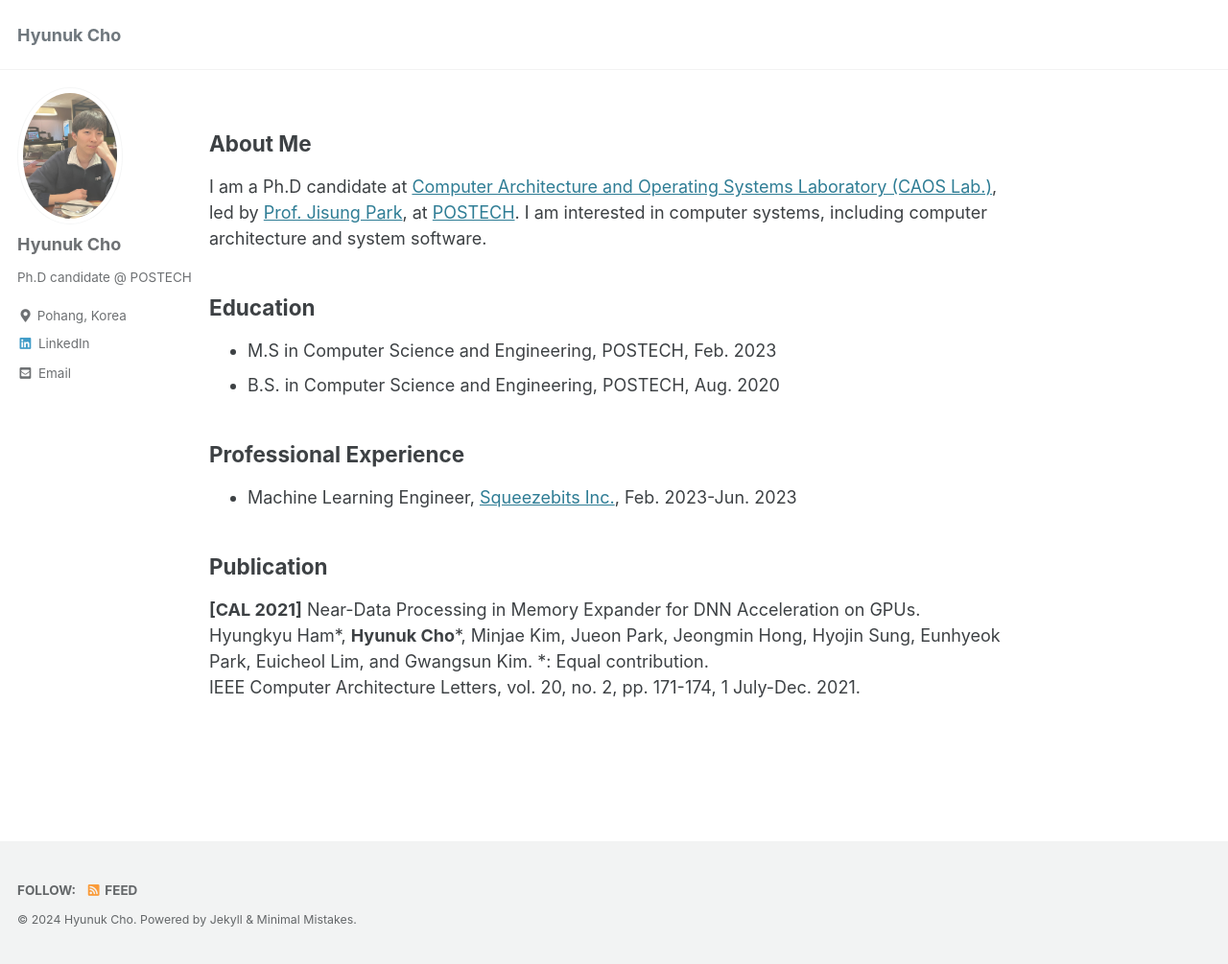
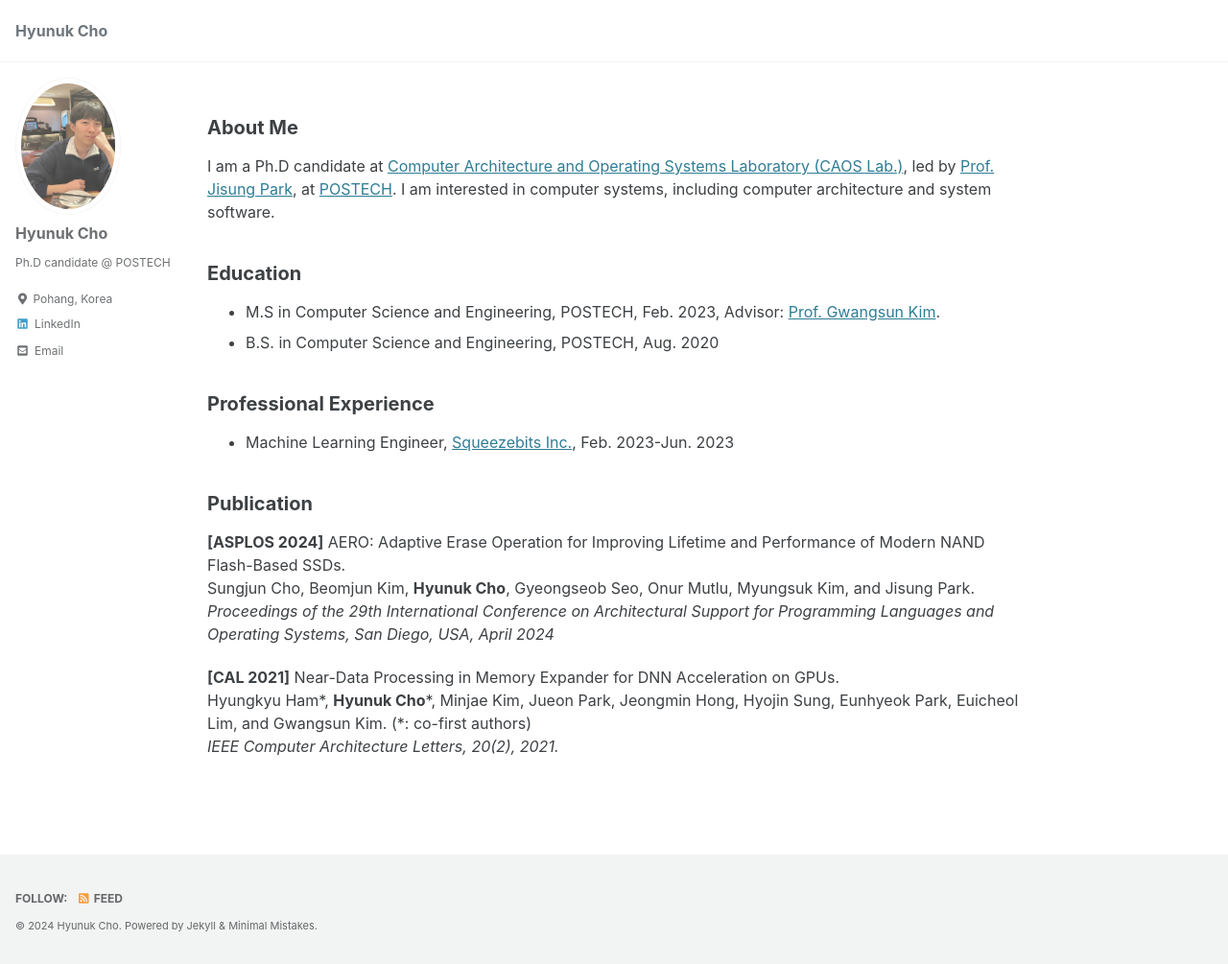
Before and after one commit to gusdnr9779/gusdnr9779.github.io, a Jekyll site: the page built from index.html, in a window 1280 px wide and 1005 px high. Shown: the whole window at 96% size. Built offline with Jekyll 4.4.1, drawn with Linux system fonts in a browser that asks for light colours; cached includes are drawn as plain includes; the list of posts is cut into pages by our own code.

Commit message:
font size and page size

```diff
--- a/_config.yml
+++ b/_config.yml
@@ -286,8 +286,9 @@
   - scope:
       path: ""
       type: posts
+      layout: single
+      classes: wide
     values:
-      layout: single
       author_profile: true
       read_time: true
       comments: # true
--- a/_layouts/home.html
+++ b/_layouts/home.html
@@ -22,7 +22,7 @@
 
 <h2 id="education">Education</h2>
 <ul>
-  <li>M.S in Computer Science and Engineering, POSTECH, Feb. 2023</li>
+  <li>M.S in Computer Science and Engineering, POSTECH, Feb. 2023, Advisor: <a href="https://sites.google.com/view/gkim/">Prof. Gwangsun Kim</a>.</li>
   <li>B.S. in Computer Science and Engineering, POSTECH, Aug. 2020</li>
 </ul>
 
@@ -32,6 +32,9 @@
 </ul>
 
 <h2 id="publication">Publication</h2>
+<p><strong>[ASPLOS 2024]</strong> AERO: Adaptive Erase Operation for Improving Lifetime and Performance of Modern NAND Flash-Based SSDs.<br />
+Sungjun Cho, Beomjun Kim, <strong>Hyunuk Cho</strong>, Gyeongseob Seo, Onur Mutlu, Myungsuk Kim, and Jisung Park.<br />
+<i>Proceedings of the 29th International Conference on Architectural Support for Programming Languages and Operating Systems, San Diego, USA, April 2024</i></p>
 <p><strong>[CAL 2021]</strong> Near-Data Processing in Memory Expander for DNN Acceleration on GPUs.<br />
-Hyungkyu Ham*, <strong>Hyunuk Cho</strong>*, Minjae Kim, Jueon Park, Jeongmin Hong, Hyojin Sung, Eunhyeok Park, Euicheol Lim, and Gwangsun Kim. *: Equal contribution.<br />
-IEEE Computer Architecture Letters, vol. 20, no. 2, pp. 171-174, 1 July-Dec. 2021.</p>
+Hyungkyu Ham*, <strong>Hyunuk Cho</strong>*, Minjae Kim, Jueon Park, Jeongmin Hong, Hyojin Sung, Eunhyeok Park, Euicheol Lim, and Gwangsun Kim. (*: co-first authors)<br />
+<i>IEEE Computer Architecture Letters, 20(2), 2021.</i></p>
--- a/_sass/minimal-mistakes/_reset.scss
+++ b/_sass/minimal-mistakes/_reset.scss
@@ -19,7 +19,8 @@
   }
 
   @include breakpoint($x-large) {
-    font-size: 18px;
+    // font-size: 18px;
+    font-size: 16px;
   }
 
   -webkit-text-size-adjust: 100%;
--- a/_sass/minimal-mistakes/_variables.scss
+++ b/_sass/minimal-mistakes/_variables.scss
@@ -149,6 +149,7 @@
 $medium-wide: 900px !default;
 $large: 1024px !default;
 $x-large: 1280px !default;
+// $x-large: 1440px !default;
 $max-width: $x-large !default;
 
 /*
```
